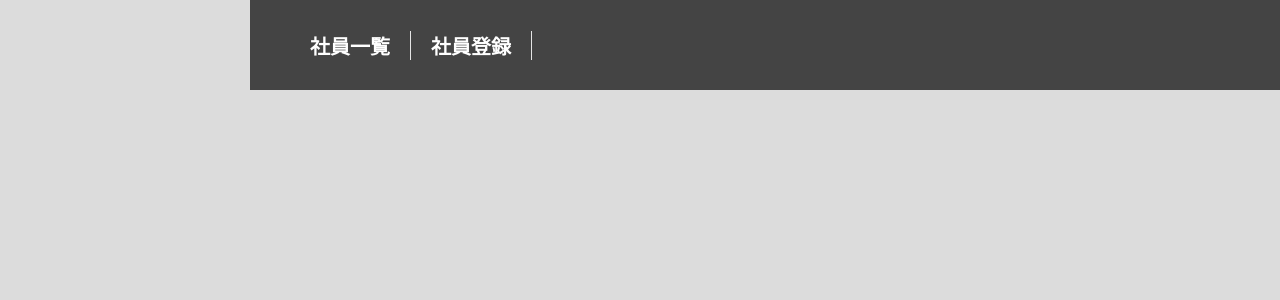
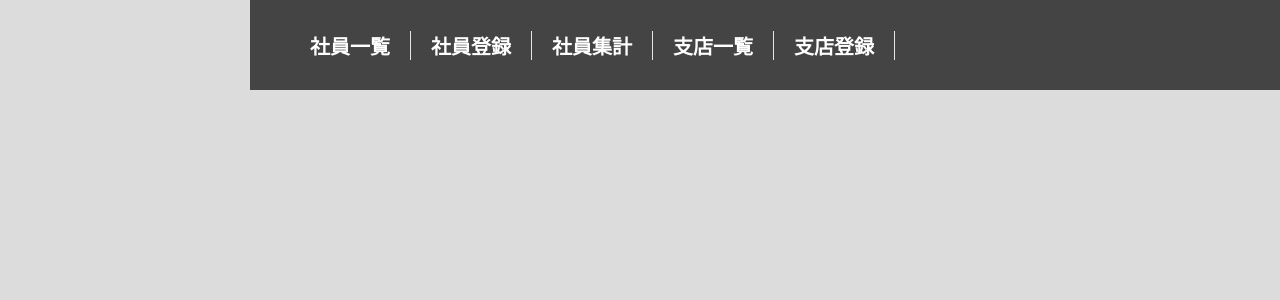
Before and after one commit to new-flat/employee-site, a PHP site: page /header.php in a window 1280 px wide; the page is wider, and only the part inside the window is pictured. Shown: the top 300 px of that part. Run offline with PHP 8.4, Linux system fonts and the light colour scheme.

Commit message:
メニューボタン追加

```diff
--- a/pages/header.php
+++ b/pages/header.php
@@ -13,7 +13,7 @@ if (empty($_SESSION['csrf_token'])) {
     <meta charset="UTF-8">
     <meta name="viewport" content="width=device-width, initial-scale=1.0">
     <title>社員管理システム</title>
-    <link rel="stylesheet" href="style.css">
+    <link rel="stylesheet" href='/php_lesson/css/style.css'>
 </head>
 
 <body>
@@ -21,6 +21,9 @@ if (empty($_SESSION['csrf_token'])) {
         <ul class="menu">
             <li class="menu_item"><a href="employee_list.php" class="menu_btn">社員一覧</a></li>
             <li class="menu_item"><a href="insert_employee.php" class="menu_btn">社員登録</a></li>
+            <li class="menu_item"><a href="total_view.php" class="menu_btn">社員集計</a></li>
+            <li class="menu_item"><a href="branch_list.php" class="menu_btn">支店一覧</a></li>
+            <li class="menu_item"><a href="insert_branch.php" class="menu_btn">支店登録</a></li>
         </ul>
     </div>
 </body>
```
